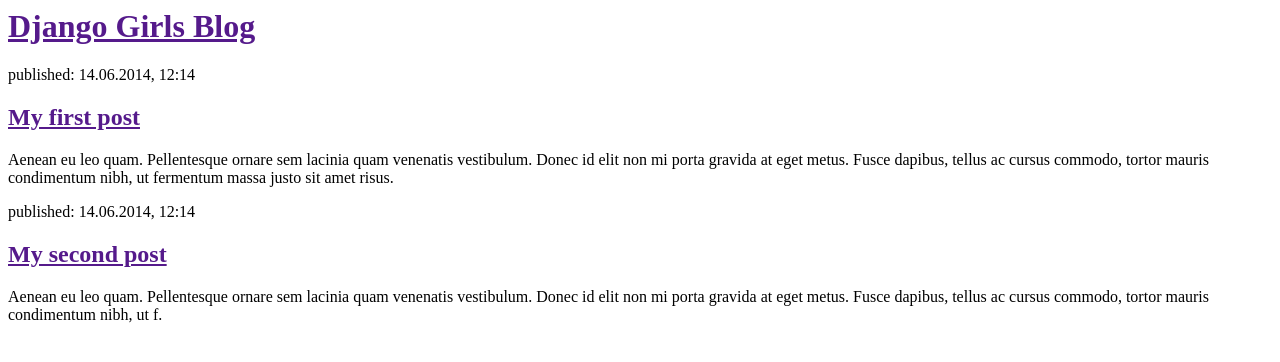
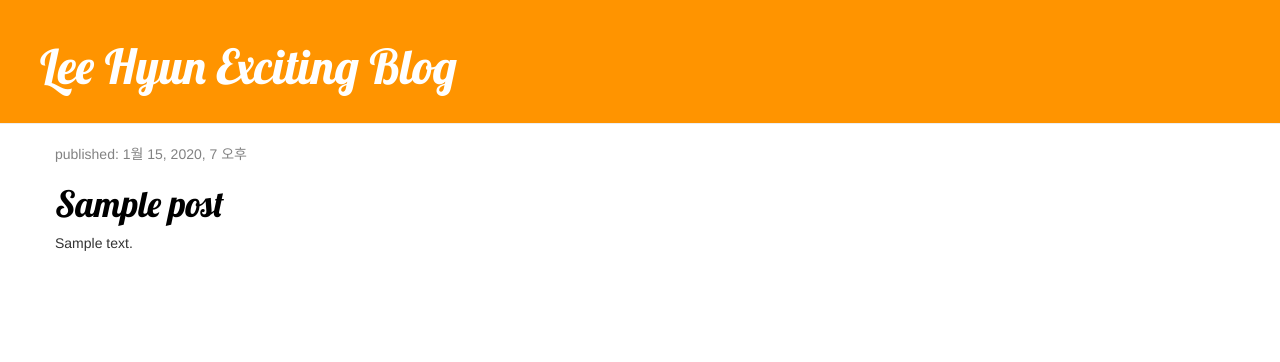
Before and after one commit to gayafarm/my-first-blog, a Django app: template blog/templates/blog/post_list.html in a window 1280 px wide. Shown: the top 362 px of the page. Run offline with Django 3.2, Linux system fonts and the light colour scheme; the template is opened without the code that fills it: values that come from a table or form of the project are taken from there, others are empty; tables that the repository leaves empty hold one stand-in row (values such as "Sample post"); some libraries are stand-ins or nearby versions.

Commit message:
Changed the HTML for the site.

```diff
--- /dev/null
+++ b/blog/static/css/blog.css
@@ -0,0 +1,46 @@
+.page-header {
+  background-color: #ff9400;
+  margin-top: 0;
+  padding: 20px 20px 20px 40px;
+}
+
+.page-header h1, .page-header h1 a, .page-header h1 a:visited .page-header h1 a:active {
+    color: #ffffff;
+    font-size: 36pt;
+    text-decoration: none;
+}
+
+.content {
+  margin-left: 40px;
+}
+
+h1, h2, h3, h4 {
+  font-family: 'Lobster', cursive;
+}
+
+.date {
+  color: #828282;
+}
+
+.save {
+  float: right;
+}
+
+.post-form textarea, .post-form input {
+    width: 100%
+}
+
+.top-menu, .top-menu:hover, .top-menu:visited {
+  color: #ffffff;
+  float: right;
+  font-size: 26pt;
+  margin-right: 20px;
+}
+
+.post {
+  margin-bottom: 70px;
+}
+
+.post h1 a, .post h1 a visited {
+  color: #000000;
+}
--- a/blog/templates/blog/post_list.html
+++ b/blog/templates/blog/post_list.html
@@ -1,22 +1,30 @@
+{% load staticfiles %}
 <html>
     <head>
-        <title>Django Girls blog</title>
+        <title>Lee Hyun blog</title>
+        <link rel="stylesheet" href="//maxcdn.bootstrapcdn.com/bootstrap/3.2.0/css/bootstrap.min.css">
+        <link rel="stylesheet" href="//maxcdn.bootstrapcdn.com/bootstrap/3.2.0/css/bootstrap-theme.min.css">
+        <link rel="stylesheet" href="{% static 'css/blog.css' %}">
+        <link href="//fonts.googleapis.com/css?family=Lobster&subset=latin,latin-ext" rel="stylesheet" type="text/css">
     </head>
     <body>
-        <div>
-            <h1><a href="">Django Girls Blog</a></h1>
+        <div class="page-header">
+            <h1><a href="/">Lee Hyun Exciting Blog</a></h1>
         </div>
-
-        <div>
-            <p>published: 14.06.2014, 12:14</p>
-            <h2><a href="">My first post</a></h2>
-            <p>Aenean eu leo quam. Pellentesque ornare sem lacinia quam venenatis vestibulum. Donec id elit non mi porta gravida at eget metus. Fusce dapibus, tellus ac cursus commodo, tortor mauris condimentum nibh, ut fermentum massa justo sit amet risus.</p>
+        <div class="content container">
+            <div class="row">
+                <div class= "col-md-8">
+                  {% for post in posts %}
+                   <div class="post">
+                        <div class="date">
+                            <p>published: {{ post.published_date }}</p>
+                    </div>
+                    <h1><a href="">{{ post.title }}</a></h1>
+                    <p>{{ post.text|linebreaksbr }}</p>
+                  </div>
+        {% endfor %}
         </div>
-
-        <div>
-            <p>published: 14.06.2014, 12:14</p>
-            <h2><a href="">My second post</a></h2>
-            <p>Aenean eu leo quam. Pellentesque ornare sem lacinia quam venenatis vestibulum. Donec id elit non mi porta gravida at eget metus. Fusce dapibus, tellus ac cursus commodo, tortor mauris condimentum nibh, ut f.</p>
-        </div>
+    </div>
+</div>
     </body>
 </html>
--- a/blog/views.py
+++ b/blog/views.py
@@ -1,6 +1,9 @@
 from django.shortcuts import render
+from django.utils import timezone
+from .models import Post
 
 def post_list(request):
-    return render(request, 'blog/post_list.html', {})
+    posts = Post.objects.filter(published_date__lte=timezone.now()).order_by('published_date')
+    return render(request, 'blog/post_list.html', {'posts' : posts})
 
 # Create your views here.
--- a/mysite/settings.py
+++ b/mysite/settings.py
@@ -119,4 +119,4 @@
 # https://docs.djangoproject.com/en/1.11/howto/static-files/
 
 STATIC_URL = '/static/'
-STATIC_ROOT = os.path.join(BASE_DIR, 'static')
+STATIC_ROOT = os.path.join(BASE_DIR, 'blog','static')
```
